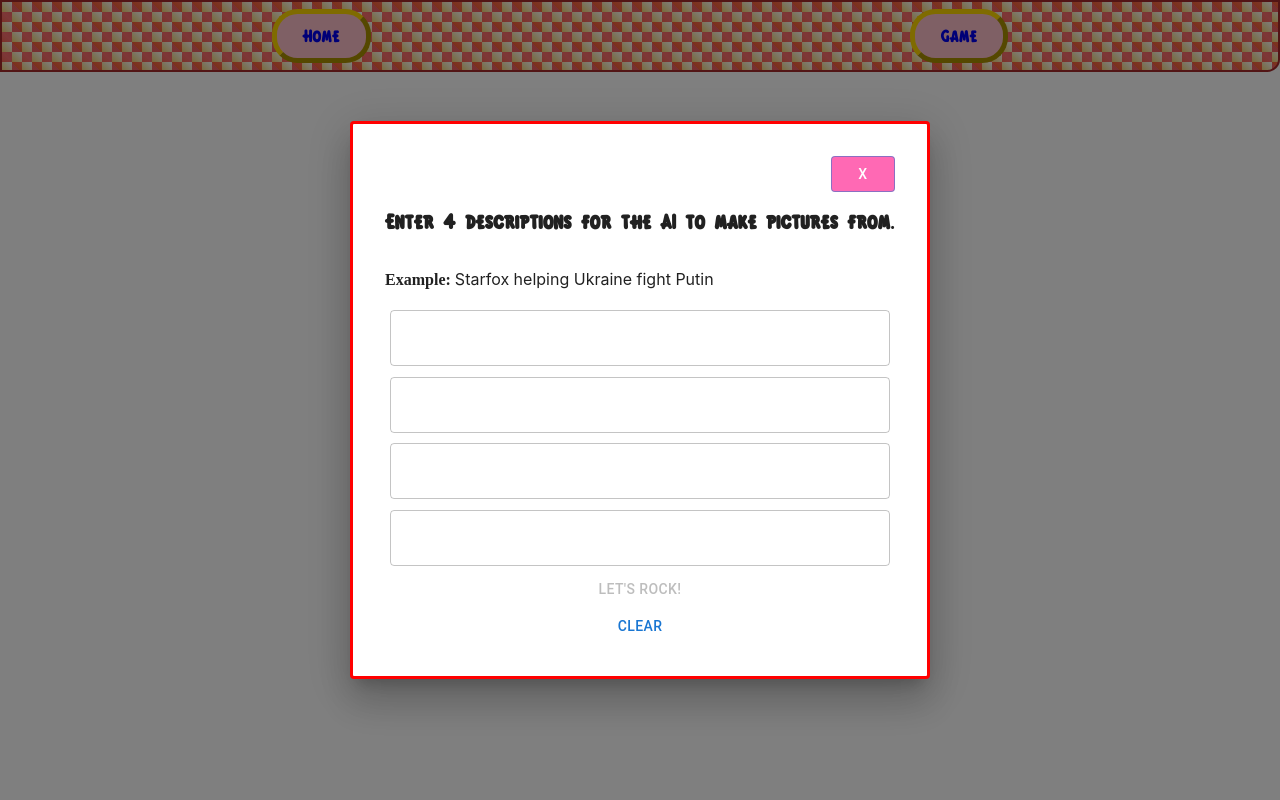
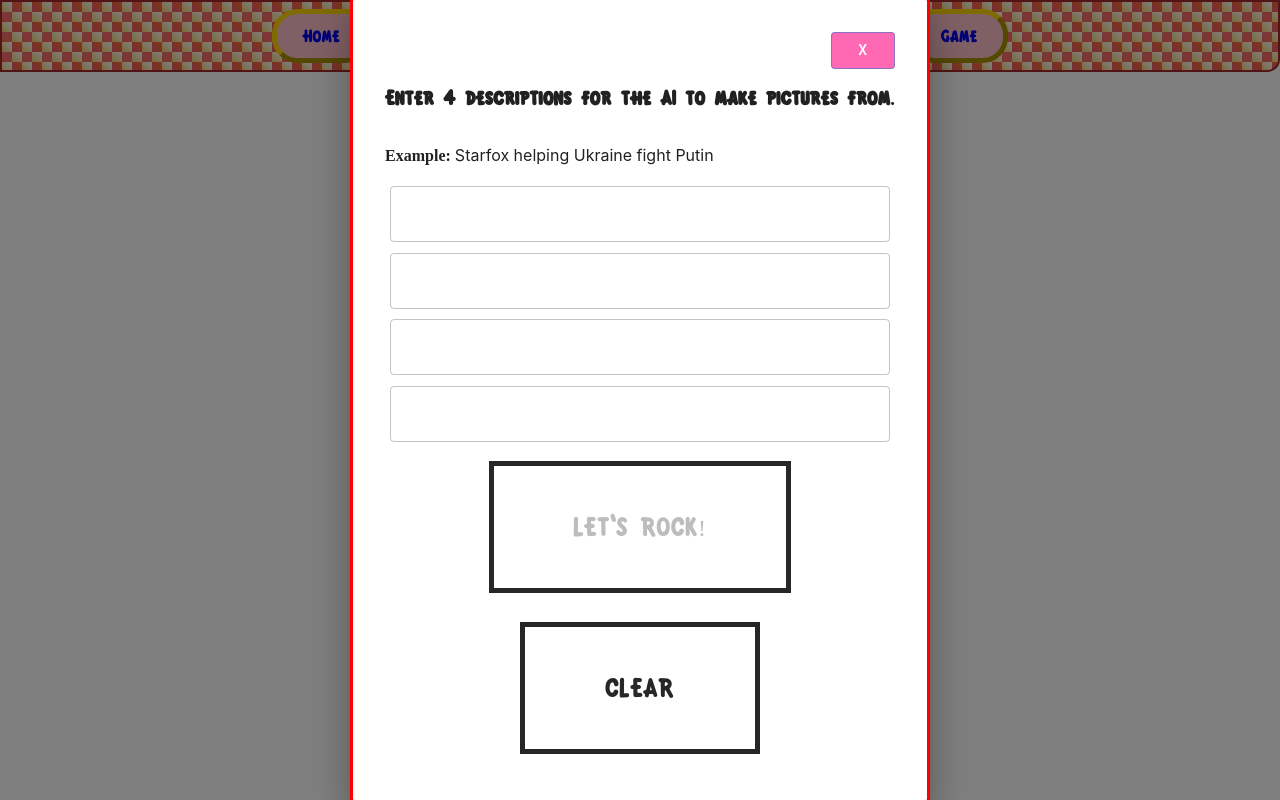
Before and after one commit to lightsage88/ai-memory, a React (Create React App) app: page /game in a window 1280 px wide. Built offline with nearby package versions, Linux system fonts and the light colour scheme.

Commit message:
snazzy kiby buttons in prompt page

```diff
--- a/src/Components/Prompts/Prompts.tsx
+++ b/src/Components/Prompts/Prompts.tsx
@@ -21,12 +21,85 @@ const StyledLink = styled(Link)`
   }
 `;
 
+interface IStyledRockButton {
+  isDisabled: boolean;
+}
+
+const StyledRockButton = styled(Button)<IStyledRockButton>`
+  height: 100vh;
+  display: flex;
+  justify-content: center;
+  align-items: center;
+  a {
+    background-color: ${(props) => props.isDisabled ? 'grey': 'white' }
+    color: #272727;
+    font-family: Kirby;
+    font-size: 1.5rem;
+    border: solid 5px #272727;
+    padding: 40px 80px;
+    position: relative;
+    z-index: 1;
+    overflow: hidden;
+    &:before {
+      content: '';
+      position: absolute;
+      left: 0;
+      top: 0;
+      background-color: #007aaf;
+      height: 100%;
+      width: 100%;
+      transform: rotate(-90deg);
+      transform-origin: bottom left;
+      transition: transform 1s;
+      z-index: -1;
+    }
+    &:hover:before {
+      transform: rotate(0deg);
+      z-index: -1;
+    }
+  }
+`;
+
+const StyledCancelButton = styled(Button)`
+  height: 100vh;
+  display: flex;
+  justify-content: center;
+  align-items: center;
+  a {
+    color: #272727;
+    font-family: Kirby;
+    font-size: 1.5rem;
+    border: solid 5px #272727;
+    padding: 40px 80px;
+    position: relative;
+    z-index: 1;
+    overflow: hidden;
+    &:before {
+      content: '';
+      position: absolute;
+      left: 0;
+      top: 0;
+      background-color: red;
+      height: 100%;
+      width: 100%;
+      transform: rotate(-90deg);
+      transform-origin: bottom right;
+      transition: transform 1s;
+      z-index: -1;
+    }
+    &:hover:before {
+      transform: rotate(0deg);
+      z-index: -1;
+    }
+  }
+`;
+
 const StyledH3 = styled.h3`
   font-family: Kirby;
 `;
 
 const StyledStrong = styled.strong`
-  font-family: 'Crono';
+  font-family: "Crono";
 `;
 
 export const Prompts = () => {
@@ -102,19 +175,21 @@ export const Prompts = () => {
         Enter 4 descriptions for the AI to make pictures from.
       </StyledH3>
       <p>
-        <StyledStrong>Example: </StyledStrong>Starfox helping Ukraine fight Putin
+        <StyledStrong>Example: </StyledStrong>Starfox helping Ukraine fight
+        Putin
       </p>
       {textFields()}
-      <Button
+      <StyledRockButton
         disabled={determineContinueButtonDisability()}
+        isDisabled={determineContinueButtonDisability()}
         onClick={() => setComponentPromptsInState()}
         data-testid="lets-rock-button"
       >
-        Let's Rock!
-      </Button>
-      <Button data-testid="clear-button" onClick={() => resetPrompts()}>
-        Clear
-      </Button>
+        <a> Let's Rock!</a>
+      </StyledRockButton>
+      <StyledCancelButton data-testid="clear-button" onClick={() => resetPrompts()}>
+        <a>Clear</a>
+      </StyledCancelButton>
     </StyledComponents.StyledPromptsDialog>
   );
 };
```
